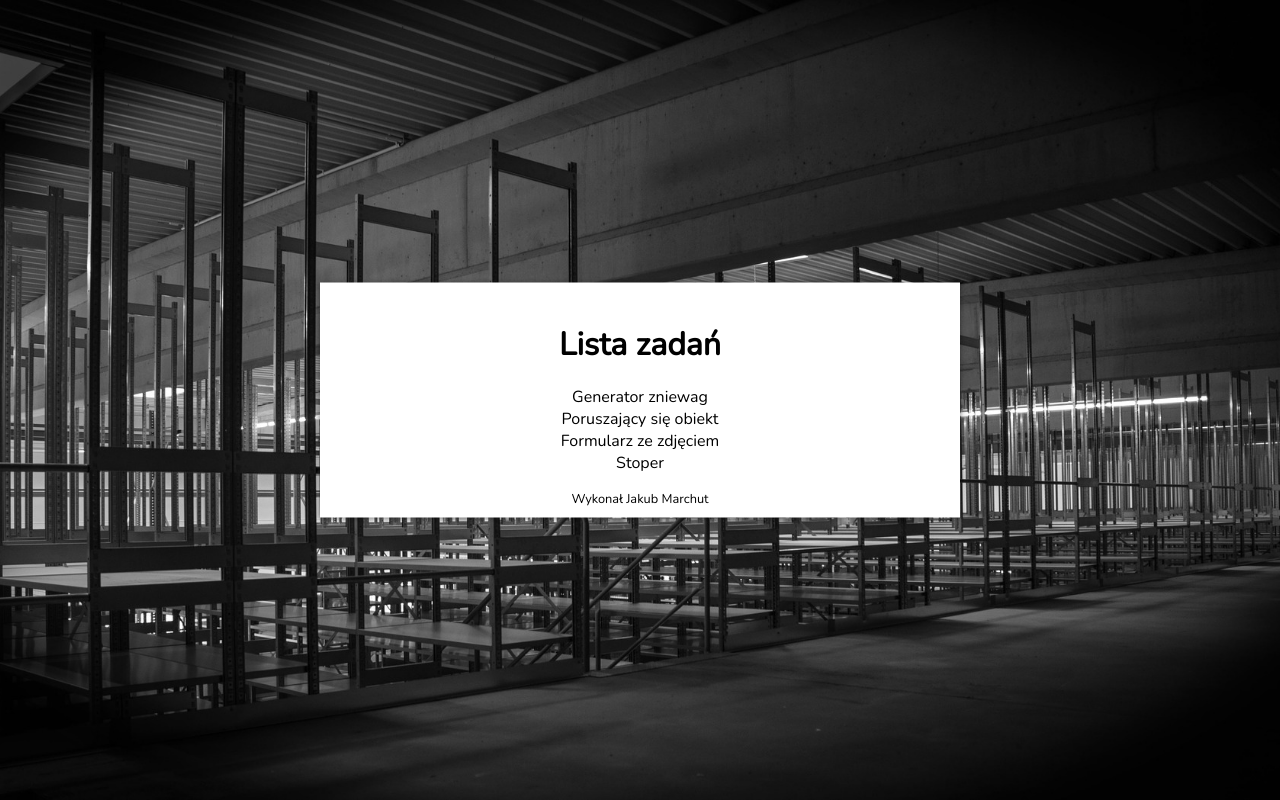
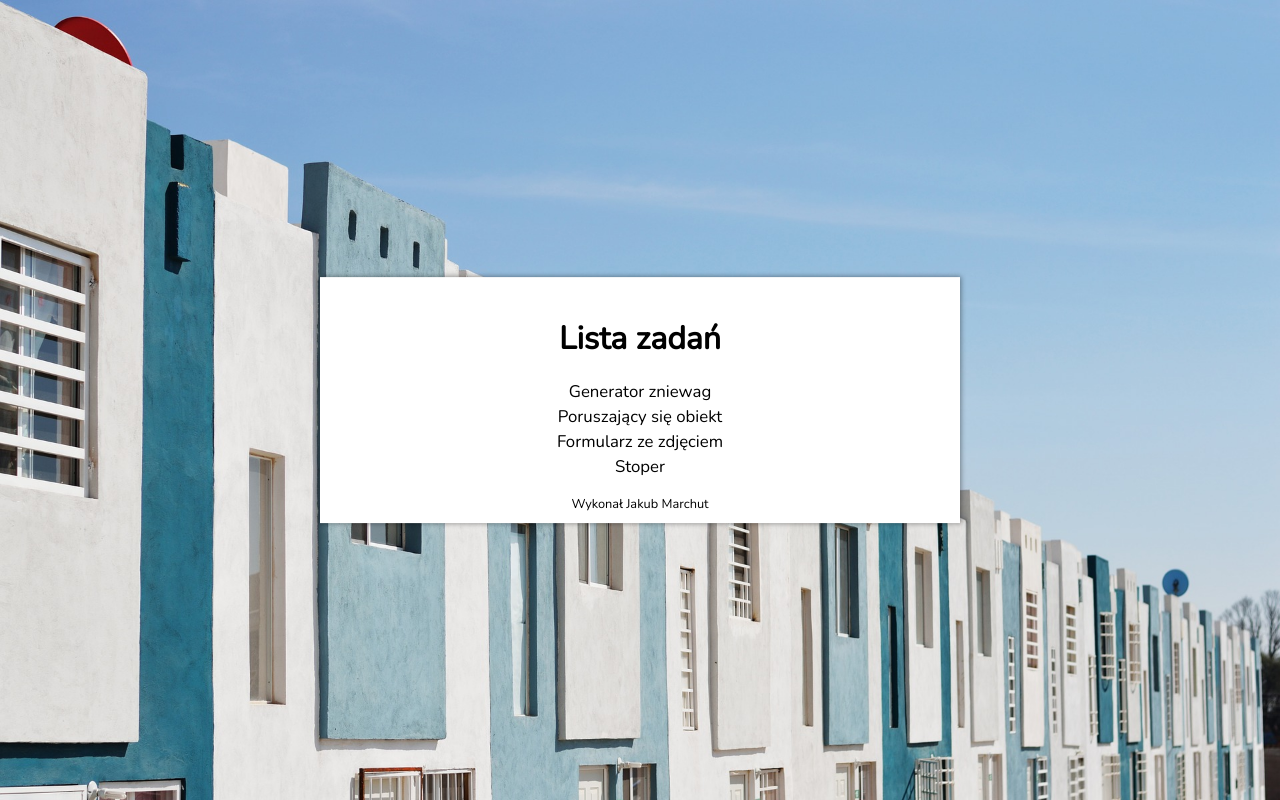
Before and after one commit to kubamarchut/kubamarchut.github.io, a plain HTML site: page index.html in a window 1280 px wide. Drawn offline with nearby package versions, Linux system fonts and the light colour scheme.

Commit message:
Add files via upload

```diff
--- a/index.html
+++ b/index.html
@@ -2,7 +2,7 @@
 <html>
     <head>
     <meta charset="utf-8">
-    <title>Losowanie Zniewag</title>
+    <title>Zadania JS</title>
 </head>
 
 <body>
@@ -21,7 +21,7 @@
         }
 
         body {
-            background: url(steel-shelf-4074061_1920.jpg) no-repeat;
+            background: url(blue-2375119_1920.jpg) no-repeat;
             background-size: cover;
             background-position: center;
             text-align: center;
@@ -38,6 +38,10 @@
         ul{
             list-style-type: none;
             padding: 0;
+            font-size: 1.05em;
+        }
+        li{
+            margin: 2px 0;
         }
         div {
             box-shadow: 0 0 5px 1px rgba(0, 0, 0, .4);
```
Also changed, not shown: formularz/index.html (+2 -0 lines), ptak/index.html (+2 -0 lines), stoper/index.html (+2 -0 lines), zniewaga/index.html (+2 -0 lines), blue-2375119_1920.jpg (added).
